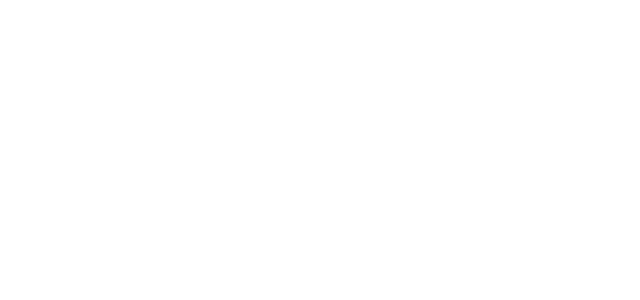
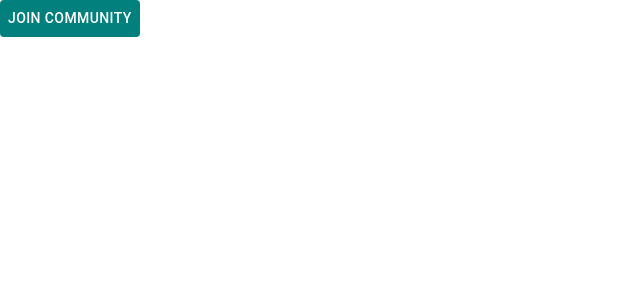
Before and after one commit to LawxTech/LawXTech, a React (Create React App) app in the folder lawxtech-website/: page / in a window 1280 px wide. Shown: the top 300 px of the page, without its empty margins (0-640 px from the left). Built offline with nearby package versions, Linux system fonts and the light colour scheme.

Commit message:
deleted unused logo and added a redirection to google

```diff
--- a/lawxtech-website/src/pages/Home.tsx
+++ b/lawxtech-website/src/pages/Home.tsx
@@ -1,8 +1,20 @@
-import React from 'react';
+import React from 'react'
+import { Button } from '../components/Button'
 
 const Home: React.FC = () => {
+
+    const redirectToGoogle = () => {
+        window.location.href = 'https://www.google.com'
+      };
+
   return (
     <div>
+        <Button
+        type='primary'
+        onClick={redirectToGoogle}
+        >
+        Join Community
+        </Button>
       {/* Home content */}
     </div>
   )
```
Also changed, not shown: lawxtech-website/public/logo192.png (deleted), lawxtech-website/public/logo512.png (deleted).
